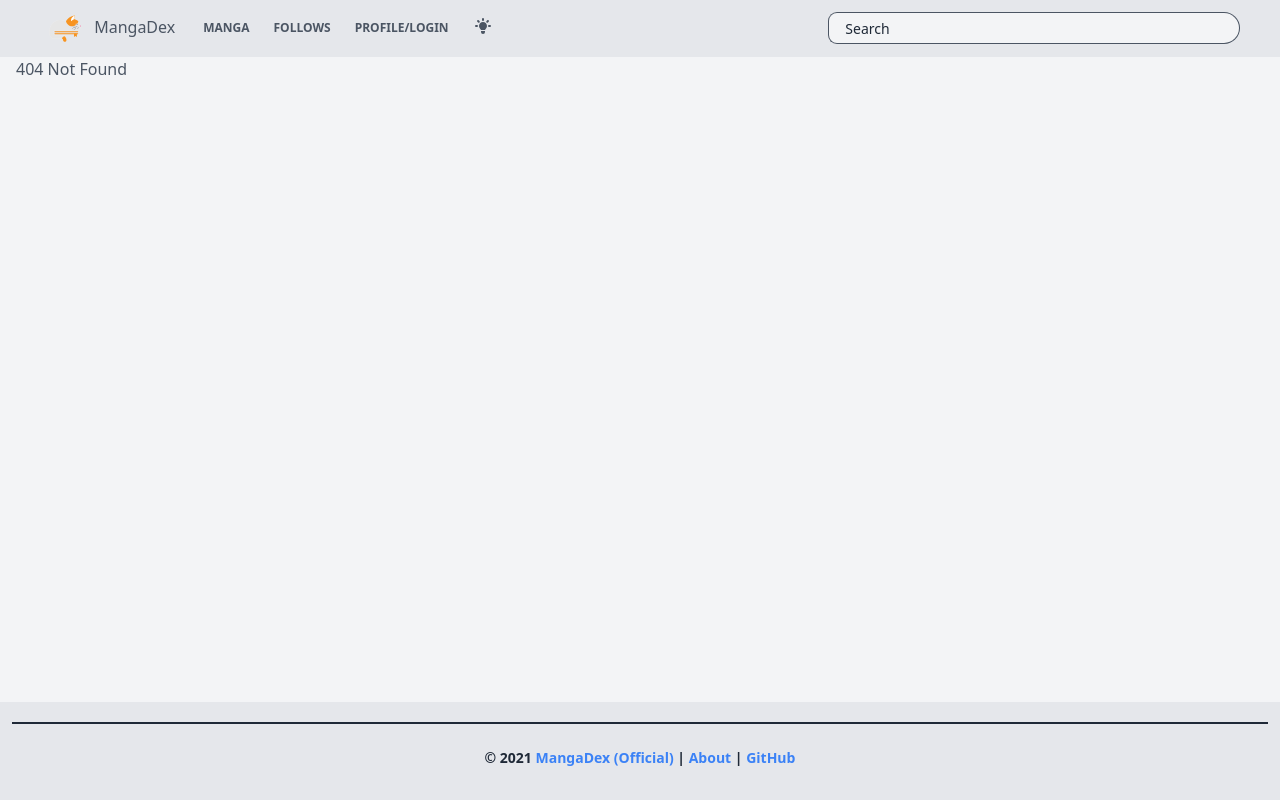
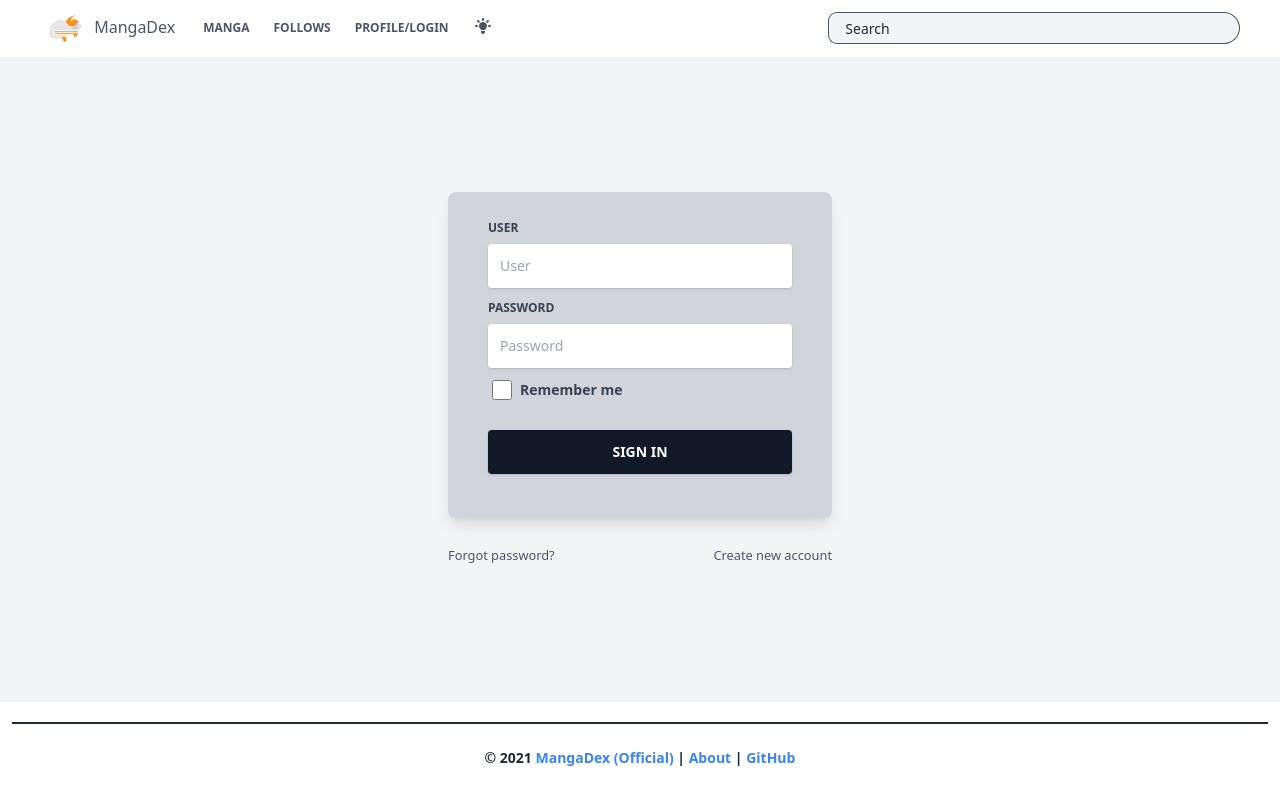
Before and after one commit to animemandir/mangadex-react, a React (Create React App) app: page /login in a window 1280 px wide. Before the commit this address had no page. Built offline with nearby package versions, Linux system fonts and the light colour scheme.

Commit message:
some progress(?)

```diff
--- a/src/App.js
+++ b/src/App.js
@@ -8,6 +8,7 @@
 
 import Home from './pages/Home.js';
 import About from './pages/About.js';
+import Login from './pages/Login.js';
 import Error404 from './pages/Error404.js';
 
 
@@ -17,6 +18,9 @@
             <Switch>
                 <Route path="/about">
                     <About />
+                </Route>
+                <Route path="/login">
+                    <Login />
                 </Route>
                 <Route path="/" exact={true}>
                     <Home />
--- a/src/component/Footer.js
+++ b/src/component/Footer.js
@@ -9,7 +9,7 @@
 
     render = () => {
         return (
-            <footer class="footer relative pt-1 bg-gray-200 text-gray-600 dark:bg-gray-900 dark:text-gray-100">
+            <footer class="footer relative pt-1 bg-gray-150 text-gray-600 dark:bg-gray-900 dark:text-gray-100">
                 <div class="container mx-auto px-3">
                     <div class="mt-4 border-t-2 border-gray-800 dark:border-gray-100 flex flex-col items-center">
                         <div class="sm:w-2/3 text-center py-6">
--- a/src/component/Header.js
+++ b/src/component/Header.js
@@ -7,11 +7,10 @@
         super(props);
         this.state = {};
 
-        // this.lightDarkMode = this.lightDarkMode.bind(this);
+        this.lightDarkMode = this.lightDarkMode.bind(this);
     }
 
     componentDidMount = () => {
-        // localStorage.theme = 'light';
         this.setMode();
     }
 
@@ -40,7 +39,7 @@
     render = () => {
         return (
             <div>
-                <nav className="relative flex flex-wrap items-center justify-between px-2 py-3  bg-gray-200 text-gray-600 dark:bg-gray-900 dark:text-gray-100">
+                <nav className="relative flex flex-wrap items-center justify-between px-2 py-3  bg-gray-150 text-gray-600 dark:bg-gray-900 dark:text-gray-100">
                     <div className="container px-4 mx-auto flex flex-wrap items-center justify-between">
                         <div className="w-full relative flex justify-between lg:w-auto  px-4 lg:static lg:block lg:justify-start">
                             <Link to="/">
--- a/src/pages/Home.js
+++ b/src/pages/Home.js
@@ -10,6 +10,9 @@
 
     componentDidMount = () => {
         document.title = "Home - MangaDex";
+        // https://api.mangadex.org/list/8018a70b-1492-4f91-a584-7451d7787f7a "Featured"
+        // https://api.mangadex.org/manga?limit=20&order[createdAt]=desc newest
+        // https://api.mangadex.org/chapter?limit=12&order[publishAt]=desc last chapters
     }
 
     render = () => {
--- /dev/null
+++ b/src/pages/Login.js
@@ -0,0 +1,143 @@
+import React from "react";
+import Header from '../component/Header.js';
+import Footer from '../component/Footer.js';
+import axios from 'axios';
+
+class Login extends React.Component{
+    constructor(props){
+        super(props);
+        this.state = {
+            user: '',
+            password: '',
+            remember: 0
+        };
+
+        this.handleUser = this.handleUser.bind(this);
+        this.handlePassword = this.handlePassword.bind(this);
+        this.handleRemember = this.handleRemember.bind(this);
+        this.authLogin = this.authLogin.bind(this);
+    }
+
+    componentDidMount = () => {
+        document.title = "Login - MangaDex";
+    }
+
+    handleRemember = (e) => {
+        if(e.target.checked){
+            this.setState({remember: 1});
+        }else{
+            this.setState({remember: 0});
+        }
+    }
+
+    handleUser = (e) => {
+        this.setState({user: e.target.value});
+    }
+
+    handlePassword = (e) => {
+        this.setState({password: e.target.value});
+    }
+
+    authLogin = (e) => {
+        console.log(this.state);
+        axios.post('https://api.mangadex.org/auth/login',{
+            username: this.state.user,
+            password: this.state.password
+        })
+        .then(function(response){
+            console.log(response);
+        })
+        .catch(function(error){
+            console.log(error);
+        });
+        e.preventDefault();
+    }
+
+    render = () => {
+        return (
+            <div class="flex flex-col h-screen justify-between">
+                <Header />
+                <div className="h-full bg-gray-100 text-gray-600 dark:bg-gray-800 dark:text-gray-100">
+                    <div className="container mx-auto px-4 h-full">
+                        <div className="flex content-center items-center justify-center h-full">
+                            <div className="w-full lg:w-4/12 px-4">
+                                <div className="relative flex flex-col min-w-0 break-words w-full mb-6 shadow-lg rounded-lg bg-gray-300 border-0 ">
+                                    <div className="flex-auto px-4 lg:px-10 py-10 pt-0 mt-7">
+                                        <form>
+                                            <div className="relative w-full mb-3">
+                                                <label className="block uppercase text-gray-700 text-xs font-bold mb-2" tmlFor="grid-password">
+                                                    User
+                                                </label>
+                                                <input
+                                                    type="text"
+                                                    className="border-0 px-3 py-3 placeholder-gray-400 text-gray-700 bg-white rounded text-sm shadow focus:outline-none focus:ring w-full"
+                                                    placeholder="User"
+                                                    style={{ transition: "all .15s ease" }}
+                                                    value={this.state.user}
+                                                    onChange={this.handleUser}
+                                                />
+                                            </div>
+                                            <div className="relative w-full mb-3">
+                                                <label className="block uppercase text-gray-700 text-xs font-bold mb-2" htmlFor="grid-password">
+                                                    Password
+                                                </label>
+                                                <input
+                                                    type="password"
+                                                    className="border-0 px-3 py-3 placeholder-gray-400 text-gray-700 bg-white rounded text-sm shadow focus:outline-none focus:ring w-full"
+                                                    placeholder="Password"
+                                                    style={{ transition: "all .15s ease" }}
+                                                    value={this.state.password}
+                                                    onChange={this.handlePassword}
+                                                />
+                                            </div>
+                                            <div>
+                                                <label className="inline-flex items-center cursor-pointer">
+                                                    <input
+                                                        id="rememberMe"
+                                                        type="checkbox"
+                                                        className="form-checkbox border-0 rounded text-gray-800 ml-1 w-5 h-5"
+                                                        style={{ transition: "all .15s ease" }}
+                                                        onChange={this.handleRemember}
+                                                    />
+                                                    <span className="ml-2 text-sm font-semibold text-gray-700">
+                                                        Remember me
+                                                    </span>
+                                                </label>
+                                            </div>
+                                            <div className="text-center mt-6">
+                                                <button
+                                                    className="bg-gray-900 text-white active:bg-gray-700 text-sm font-bold uppercase px-6 py-3 rounded shadow hover:shadow-lg outline-none focus:outline-none mr-1 mb-1 w-full"
+                                                    type="button"
+                                                    onClick={this.authLogin}
+                                                    style={{ transition: "all .15s ease" }}>
+                                                    Sign In
+                                                </button>
+                                            </div>
+                                        </form>
+                                    </div>
+                                </div>
+                                <div className="flex flex-wrap mt-6">
+                                    <div className="w-1/2">
+                                        <a href="https://mangadex.org/" target="_blank" className="dark:text-gray-300">
+                                            <small>Forgot password?</small>
+                                        </a>
+                                    </div>
+                                    <div className="w-1/2 text-right">
+                                        <a href="https://mangadex.org/" target="_blank" className="dark:text-gray-300">
+                                            <small>Create new account</small>
+                                        </a>
+                                    </div>
+                                </div>
+                            </div>
+                        </div>
+                    </div>
+                </div>
+
+                <Footer />
+            </div>
+        );
+    }
+}
+
+
+export default Login;
```
